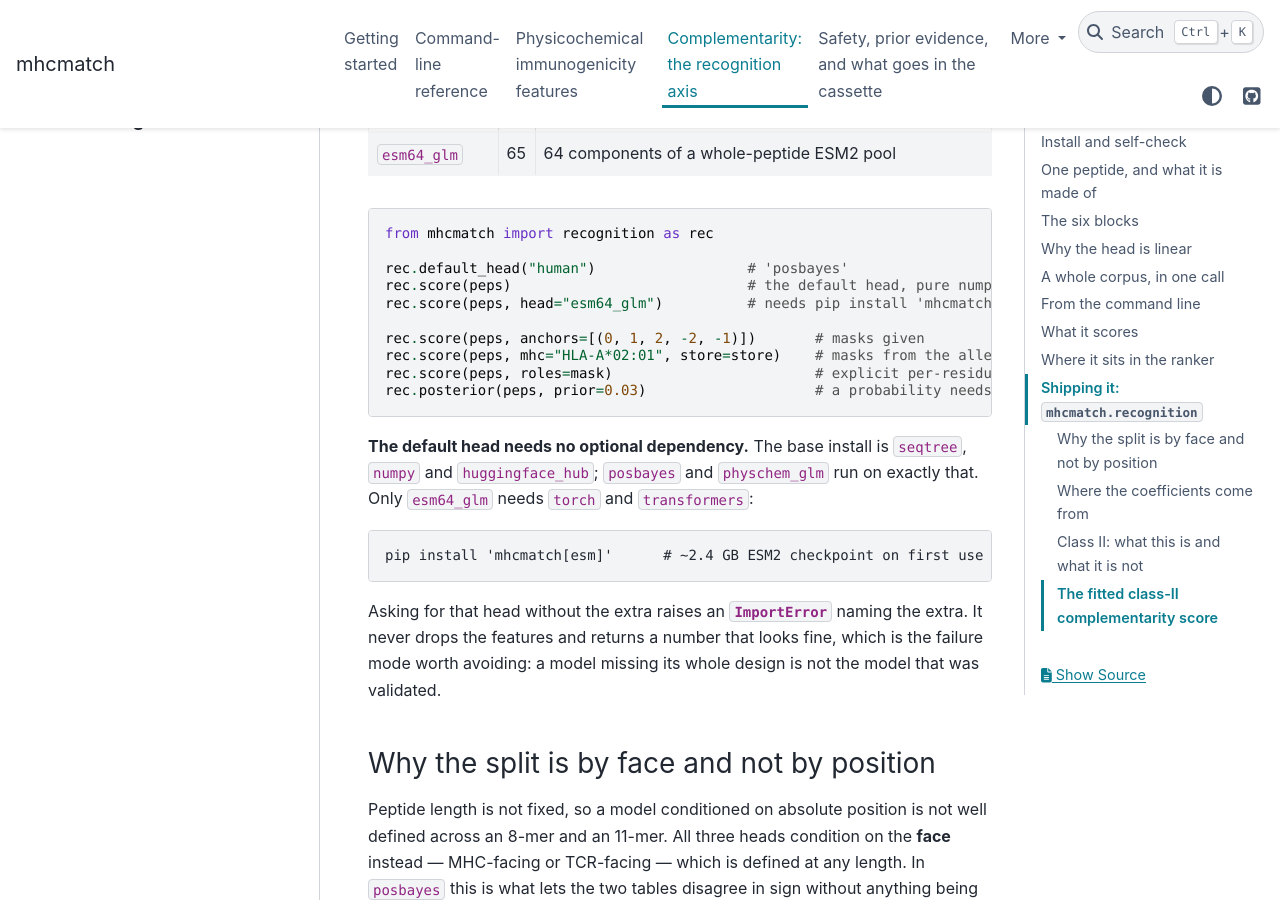
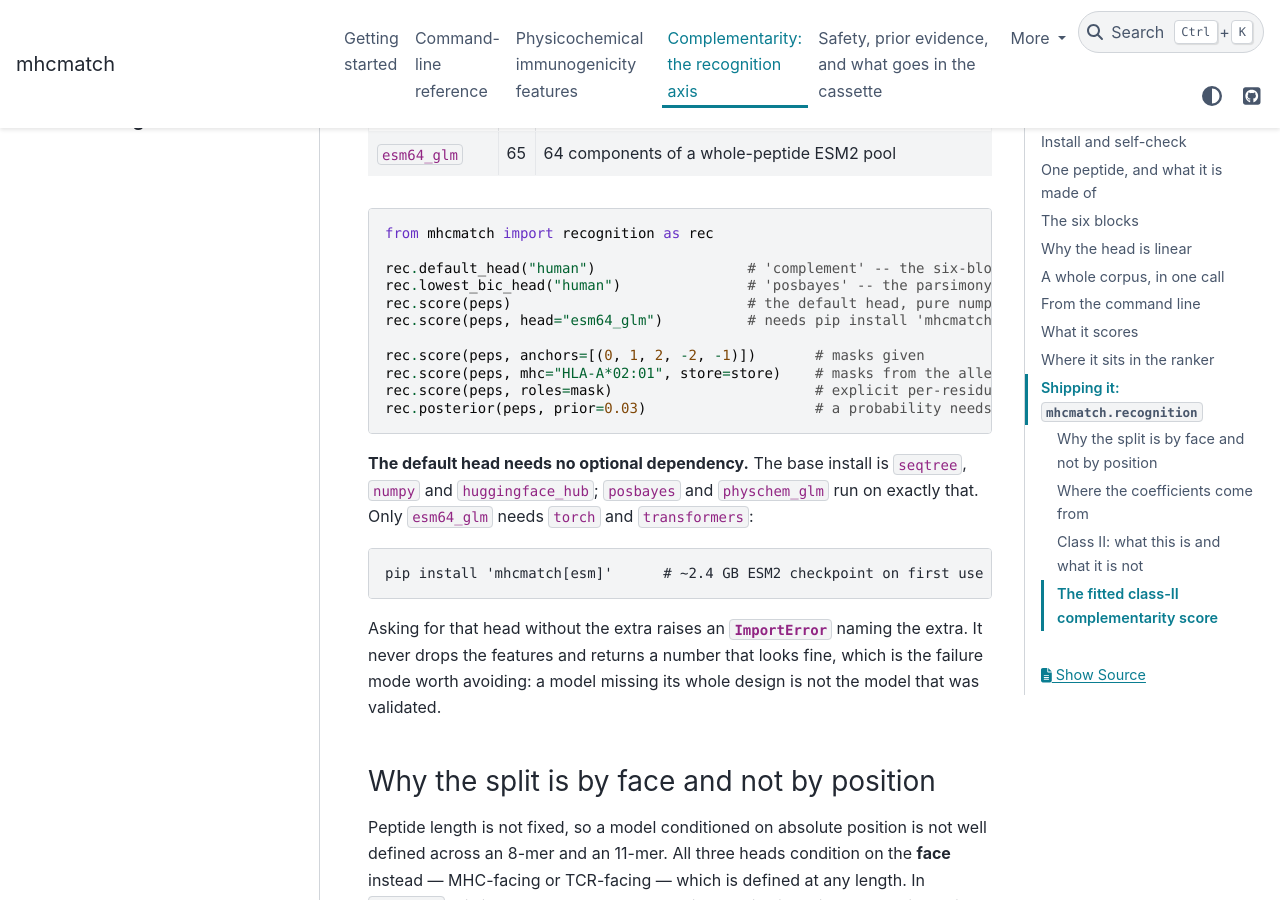
Before and after one commit to antigenomics/mhcmatch, a Sphinx documentation site: the page built from docs/complementarity.rst, in a window 1280 px wide and 900 px high, scrolled down 10166 px. Built offline with Sphinx 7.4.7 and the PyData theme 0.15.4, drawn with Linux system fonts in a browser that asks for light colours.

Commit message:
docs: default_head returns complement, not posbayes
Caught by the clean-install smoke test against the published 0.16.0 wheel: the
README and complementarity.rst both said default_head("human") is 'posbayes'. It
returns 'complement' -- the six-block score -- and has since the head became the
default. The no-torch point the passage exists to make is unaffected, because
complement is pure numpy too.

lowest_bic_head is the one that still reports 'posbayes', and the two answer
different questions, so the docs now show both on adjacent lines rather than
implying one value.

```diff
--- a/docs/complementarity.rst
+++ b/docs/complementarity.rst
@@ -440,7 +440,8 @@ head                  k     what it is
 
    from mhcmatch import recognition as rec
 
-   rec.default_head("human")                  # 'posbayes'
+   rec.default_head("human")                  # 'complement' -- the six-block score
+   rec.lowest_bic_head("human")               # 'posbayes' -- the parsimony winner of the three
    rec.score(peps)                            # the default head, pure numpy, no extra needed
    rec.score(peps, head="esm64_glm")          # needs pip install 'mhcmatch[esm]'
 
```
Also changed, not shown: README.md (+4 -4 lines).
